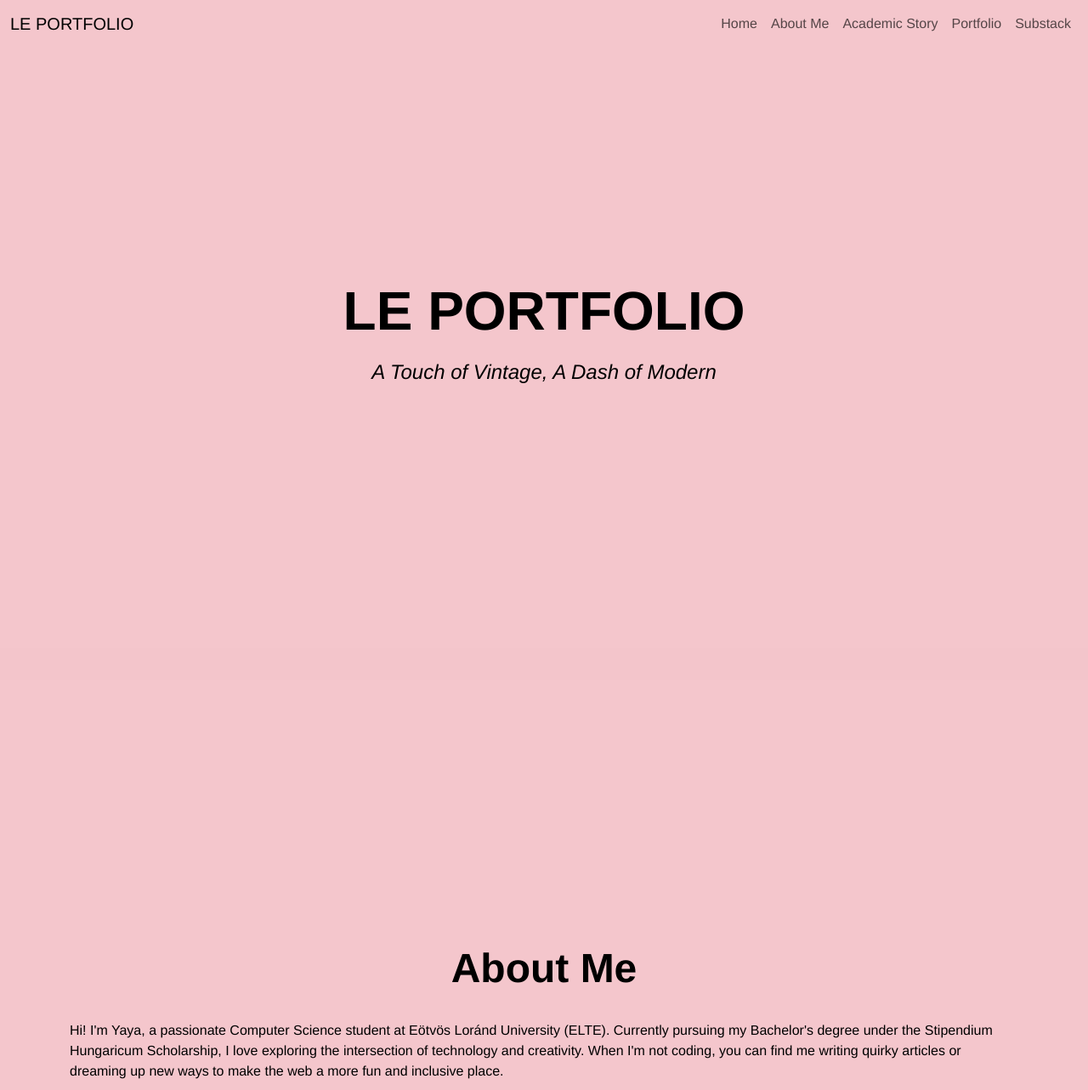
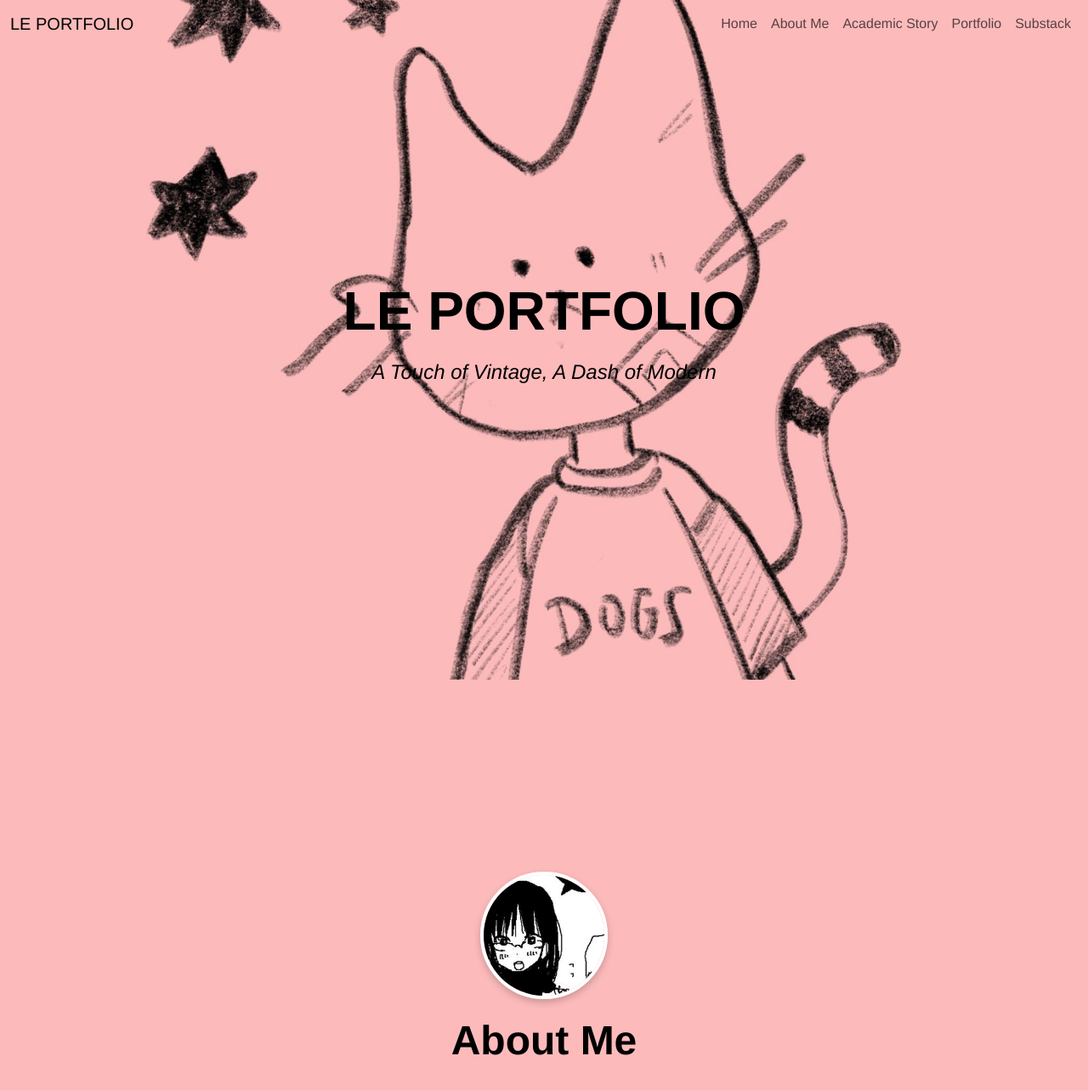
Before and after one commit to asmaravianti/asmara-portofolio, a plain HTML site: page index.html in a window 1280 px wide. Shown: the top 1283 px of the page at 85% size. Drawn offline with nearby package versions, Linux system fonts and the light colour scheme.

Commit message:
fixing design

```diff
--- a/index.html
+++ b/index.html
@@ -31,13 +31,18 @@
     <!-- Full-Screen Sections -->
     <section id="home" class="full-screen hero">
         <div class="hero-content">
+            <!-- Bunny Yaya Image -->
+            <img src="assets/bunny-yaya.jpg" alt="Bunny Yaya" class="bunny-image">
             <h1 class="animate-text animate__animated animate__fadeInDown">LE PORTFOLIO</h1>
             <p class="animate__animated animate__fadeInUp animate__delay-1s">A Touch of Vintage, A Dash of Modern</p>
         </div>
     </section>
 
+    <!-- About Me Section -->
     <section id="about" class="full-screen container d-flex align-items-center">
         <div class="about-content animate__animated animate__fadeInLeft">
+            <!-- About Yaya Image -->
+            <img src="assets/about-yaya.jpeg" alt="About Yaya" class="about-image">
             <h2 class="section-title">About Me</h2>
             <p>Hi! I'm Yaya, a passionate Computer Science student at Eötvös Loránd University (ELTE). Currently pursuing my Bachelor's degree under the Stipendium Hungaricum Scholarship, I love exploring the intersection of technology and creativity. When I'm not coding, you can find me writing quirky articles or dreaming up new ways to make the web a more fun and inclusive place.</p>
         </div>
--- a/styles.css
+++ b/styles.css
@@ -1,6 +1,6 @@
 body {
     font-family: 'Helvetica', sans-serif;
-    background-color: #F4C6CC;
+    background-color: #fcbabb; /* Base color matching the image */
     color: #000;
     scroll-behavior: smooth;
     overflow-x: hidden;
@@ -13,7 +13,7 @@ body {
 }
 
 .navbar.scrolled {
-    background: #F4C6CC;
+    background: #fcbabb;
     box-shadow: 0 4px 8px rgba(0, 0, 0, 0.2);
 }
 
@@ -23,7 +23,7 @@ body {
     align-items: center;
     justify-content: center;
     text-align: center;
-    background: url('assets/hero-bg.jpeg') no-repeat center center/cover;
+    background: url('assets/bunny-yaya.jpg') no-repeat center center/cover; /* Use the bunny image as the background */
     color: #000;
     position: relative;
     overflow: hidden;
@@ -36,7 +36,16 @@ body {
     left: 0;
     right: 0;
     bottom: 0;
-    background: rgba(244, 198, 204, 0.5);
+    /* background: rgba(244, 198, 204, 0.5); Overlay to blend the image with the background */
+}
+
+.hero-content {
+    position: relative;
+    z-index: 2;
+}
+
+.bunny-image {
+    display: none; /* Hide the image since it's now the background */
 }
 
 .hero-content h1 {
@@ -55,6 +64,19 @@ body {
     display: flex;
     align-items: center;
     justify-content: center;
+}
+
+.about-content {
+    text-align: center;
+}
+
+.about-image {
+    width: 150px; /* Adjust size as needed */
+    height: 150px;
+    border-radius: 50%; /* Makes it circular */
+    margin-bottom: 20px; /* Adds space between the image and the title */
+    border: 4px solid #fff; /* Adds a white border */
+    box-shadow: 0 4px 8px rgba(0, 0, 0, 0.2); /* Adds a subtle shadow */
 }
 
 .section-title {
@@ -77,6 +99,6 @@ body {
 
 footer {
     background: #000;
-    color: #F4C6CC;
+    color: #fcbabb;
     padding: 1rem 0;
 }
```
Also changed, not shown: assets/about-yaya.jpeg (added).
